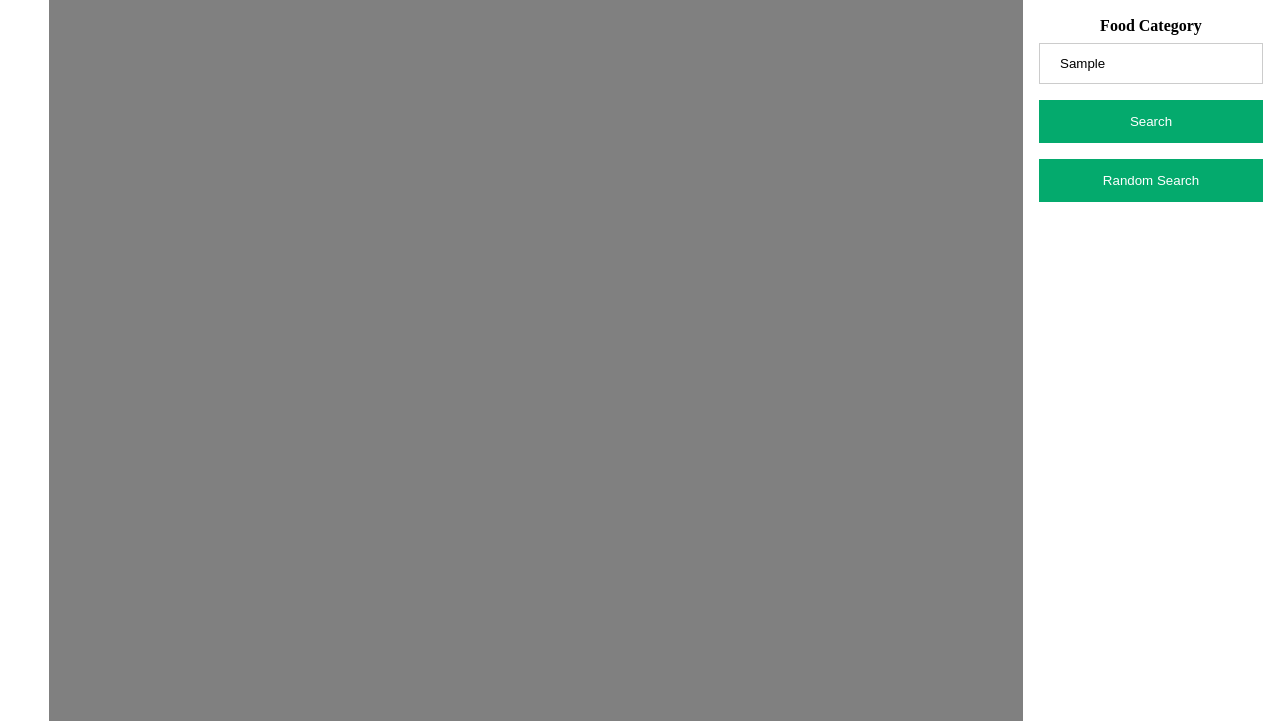
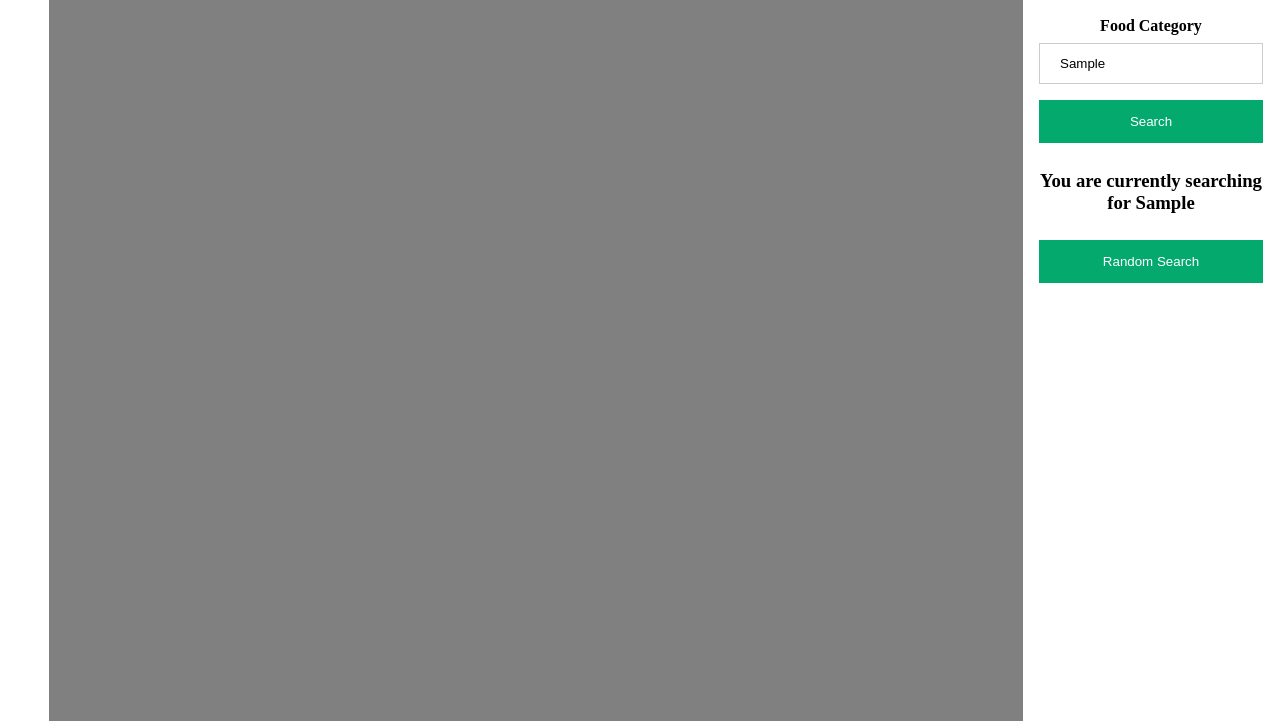
Before and after one commit to asugolini/Snack-Maps, a plain HTML site: page Main-Repo/index.html in a window 1280 px wide. Both pictures are taken after typing "Sample" into the empty fields and a click on the button "Search". Shown: the part 79-800 px from the top of the page. Drawn offline with Linux system fonts and the light colour scheme; some packages are replaced by stand-ins of ours.

Commit message:
Update index.html

```diff
--- a/Main-Repo/index.html
+++ b/Main-Repo/index.html
@@ -114,10 +114,16 @@
   <h1>SnackMaps</h1>
 
   <div class="container">
+
     <label for="textbox"><b>Food Category</b></label>
     <input id="text" placeholder="Enter Food Category" name="textbox" required>
     <button id="searchButton">Search</button>
-      <button id="randomButton">Random Search</button>
+    <div class ="button-wrapper">
+      <h3 id="currentFood"></h3>
+      <button id="randomButton" onclick="randomFoodPicker()">Random Search</button>
+
+    </div>
+
   </div>
 
 </div>
@@ -131,7 +137,8 @@
   let currentInfoWindow;
   let service;
   let infoPane;
-    let food = "burger";
+  let food = "burgers";
+  let randFood = randomFoodPicker();
 
   function initMap() {
     // Initialize variables
@@ -172,6 +179,7 @@
   }
 
   function randomFoodPicker() {
+
     var foodKeyArray = [
       'burger',
       'pizza' ,
@@ -184,35 +192,33 @@
 
     var randomNumber = Math.floor(Math.random()*foodKeyArray.length);
 
-      var randFood = randomNumber;
+    food = "";
 
-      if (randFood == 0) {
-        randFood = "burger";
+    var food = randomNumber;
+
+    if (food == 0) {
+      food = "burger";
     }
-      else if (randFood == 1) {
-        randFood = "pizza";
+    else if (food == 1) {
+      food = "pizza";
     }
-      else if (randFood == 2) {
-        randFood = "asian";
+    else if (food == 2) {
+      food = "asian";
     }
-      else if (randFood == 3) {
-        randFood = "healthy food";
+    else if (food == 3) {
+      food = "healthy food";
     }
-      else if (randFood == 4) {
-        randFood = "indian";
+    else if (food == 4) {
+      food = "indian";
     }
-      else if (randFood == 5) {
-        randFood = "greek";
+    else if (food == 5) {
+      food = "greek";
     }
-      else if (randFood == 6) {
-        randFood = "fast food";
+    else if (food == 6) {
+      food = "fast food";
     }
 
-      return randFood;
-    }
-
-    function refreshPage(){
-      window.location.reload();
+    return food;
   }
 
   // Handle a geolocation error
@@ -223,7 +229,6 @@
       center: pos,
       zoom: 15
     });
-      }
 
     // Display an InfoWindow at the map center
     infoWindow.setPosition(pos);
@@ -363,6 +368,7 @@
     var nameField = document.getElementById('text').value;
     food = nameField;
     initMap();
+    document.getElementById("currentFood").innerHTML = "You are currently searching for " + food;
   });
 
   // Search for random food category
@@ -370,6 +376,7 @@
     randomFoodPicker();
     food = randFood;
     initMap();
+    document.getElementById("currentFood").innerHTML = "You are currently searching for " + food;
   });
 
 
```
Lines whose indentation alone changed are shown as unchanged.
